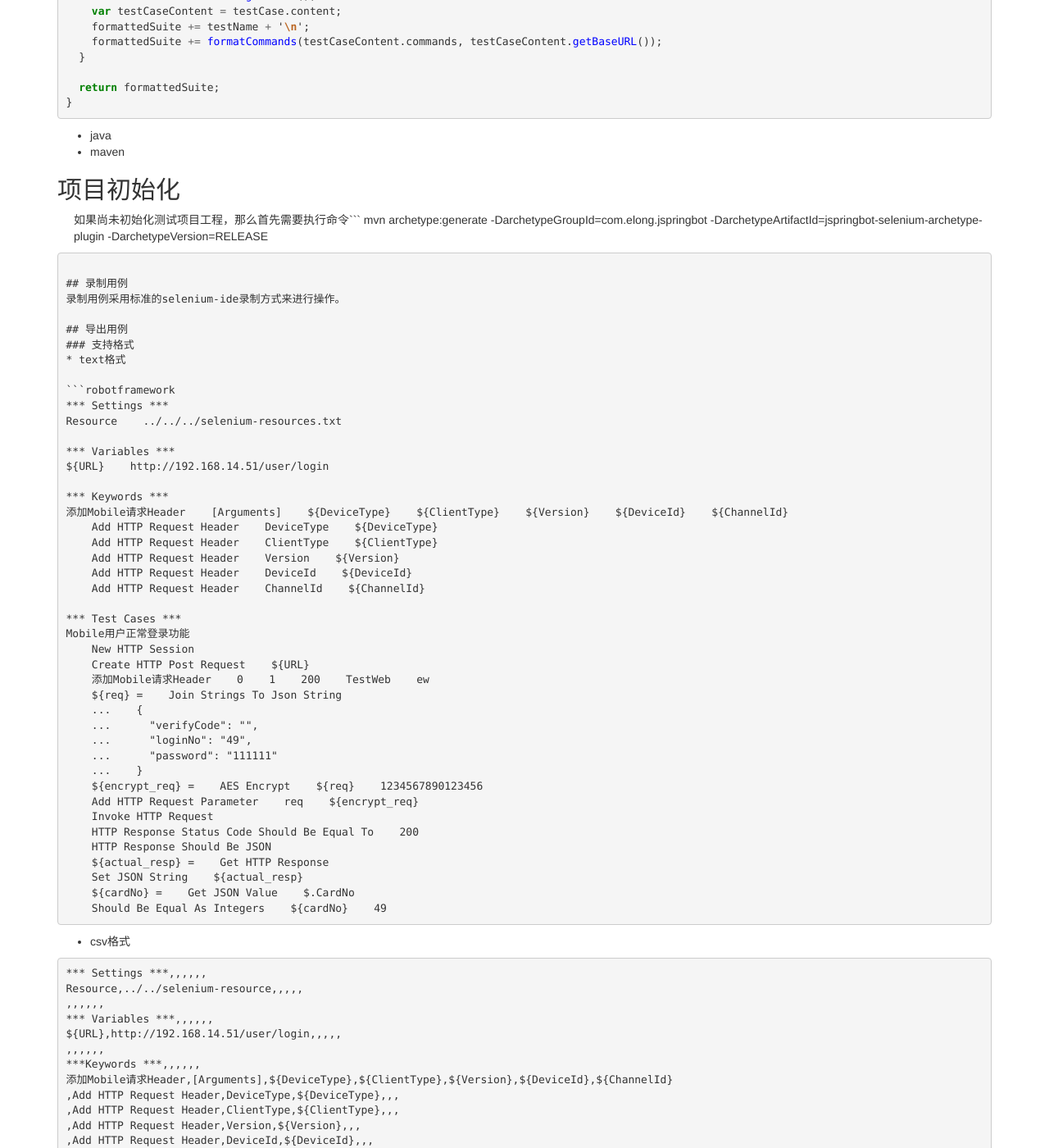
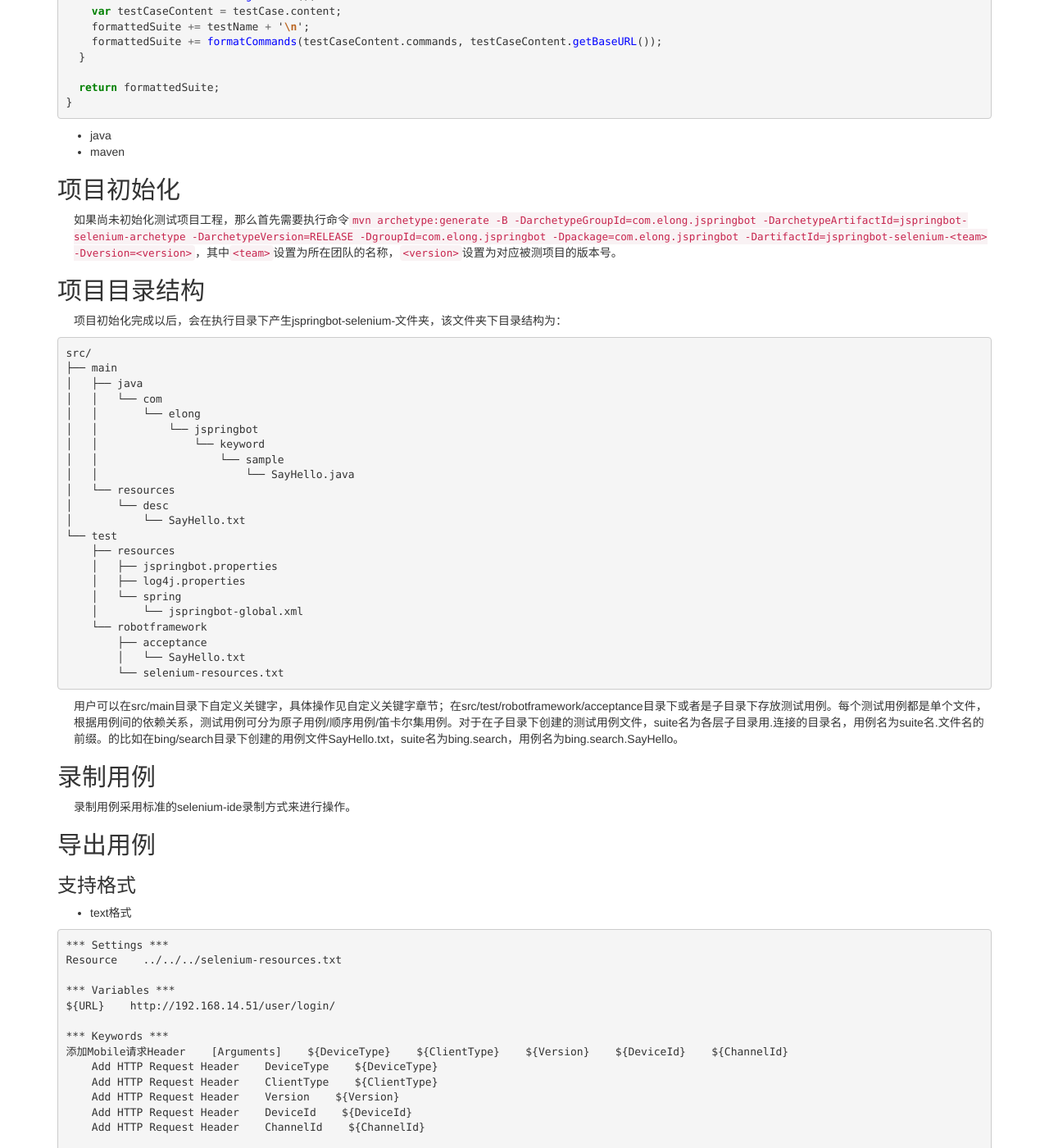
Before and after one commit to yanshuai/blog, a Jekyll site: the page built from _posts/2014-10-18-jspringbot-selenium用户手册.md, in a window 1280 px wide and 1400 px high, scrolled down 2116 px. Shown: the whole window at 82% size. Built offline with Jekyll 4.4.1, drawn with Linux system fonts in a browser that asks for light colours; nearby versions of some CDN libraries; Markdown is read by kramdown in place of the engine named in the settings; some of the changed text lies outside the part shown.

Commit message:
完善jspringbot-selenium用户手册

````diff
--- a/_posts/2014-10-18-jspringbot-selenium用户手册.md
+++ b/_posts/2014-10-18-jspringbot-selenium用户手册.md
@@ -121,9 +121,38 @@ function formatSuite(testSuite, filename) {
 * maven
 
 ## 项目初始化
-如果尚未初始化测试项目工程，那么首先需要执行命令```
-mvn archetype:generate -DarchetypeGroupId=com.elong.jspringbot -DarchetypeArtifactId=jspringbot-selenium-archetype-plugin -DarchetypeVersion=RELEASE
+如果尚未初始化测试项目工程，那么首先需要执行命令```mvn archetype:generate -B -DarchetypeGroupId=com.elong.jspringbot -DarchetypeArtifactId=jspringbot-selenium-archetype -DarchetypeVersion=RELEASE -DgroupId=com.elong.jspringbot -Dpackage=com.elong.jspringbot -DartifactId=jspringbot-selenium-<team> -Dversion=<version>```，其中```<team>```设置为所在团队的名称，```<version>```设置为对应被测项目的版本号。
+
+## 项目目录结构
+
+项目初始化完成以后，会在执行目录下产生jspringbot-selenium-<team>文件夹，该文件夹下目录结构为：
+
 ```
+src/
+├── main
+│   ├── java
+│   │   └── com
+│   │       └── elong
+│   │           └── jspringbot
+│   │               └── keyword
+│   │                   └── sample
+│   │                       └── SayHello.java
+│   └── resources
+│       └── desc
+│           └── SayHello.txt
+└── test
+    ├── resources
+    │   ├── jspringbot.properties
+    │   ├── log4j.properties
+    │   └── spring
+    │       └── jspringbot-global.xml
+    └── robotframework
+        ├── acceptance
+        │   └── SayHello.txt
+        └── selenium-resources.txt
+```
+
+用户可以在src/main目录下自定义关键字，具体操作见自定义关键字章节；在src/test/robotframework/acceptance目录下或者是子目录下存放测试用例。每个测试用例都是单个文件，根据用例间的依赖关系，测试用例可分为原子用例/顺序用例/笛卡尔集用例。对于在子目录下创建的测试用例文件，suite名为各层子目录用.连接的目录名，用例名为suite名.文件名的前缀。的比如在bing/search目录下创建的用例文件SayHello.txt，suite名为bing.search，用例名为bing.search.SayHello。
 
 ## 录制用例
 录制用例采用标准的selenium-ide录制方式来进行操作。
@@ -137,7 +166,7 @@ mvn archetype:generate -DarchetypeGroupId=com.elong.jspringbot -DarchetypeArtifa
 Resource    ../../../selenium-resources.txt
 
 *** Variables ***
-${URL}    http://192.168.14.51/user/login
+${URL}    http://192.168.14.51/user/login/
 
 *** Keywords ***
 添加Mobile请求Header    [Arguments]    ${DeviceType}    ${ClientType}    ${Version}    ${DeviceId}    ${ChannelId}
@@ -207,32 +236,37 @@ Mobile用户正常登录功能,,,,,,
 ,${cardNo} =,Get JSON Value,$.CardNo,,,
 ```
 
-* html格式
+* html格式 [TODO]
 
 <img src="Mobile用户正常登录功能.png" alt="jspringbot-selenium excel格式测试用例" />
 
-* excel格式
+* excel格式 [TODO]
 
 样式与html格式一致，不过提供了可编辑能力。
 
 ### 选择格式
 
-打开selenium-ide，点击Options->Options->Formats，选择jspringbot，设置Format为想要导出的格式。如果选择的导出格式是text格式，那么需要设置Indent为想要缩进的空格数，支持2 spaces/4 spaces/8 spaces策略，推荐使用默认4个空格策略。
+打开selenium-ide，点击Options->Options->Formats，选择jspringbot，设置Format为想要导出的格式。如果选择的导出格式是text格式，那么需要设置Indent为想要缩进的空格数，支持2 spaces/4 spaces/8 spaces策略，推荐使用默认4个空格策略。对于别的格式，不需要关心缩进设置。
 
 <img src="jspringbot导出用例选项.png" alt="jspringbot导出用例选项" />
+
+如果修改了格式或者缩进策略，需要重新启动firefox。
 
 ### 导出
 * 如果想要只导出单个case，那么在Selenium IDE的Test Case窗口双击case名选中要导出的case，然后点击文件->Export Test Case As...->jspringbot，并设置导出的用例文件名为用例名＋后缀名。
 * 如果想要导出整个suite，那么点击文件->Export Test Suite As...->jspringbot，并设置导出的testsuite文件名为suite name＋后缀名。
 
+```
 | 导出格式 | 后缀名 |
 | -------- | ------ |
 | text     | .txt   |
 | csv      | .csv   |
 | html     | .html  |
 | excel    | .xlsx  |
+```
 
 ## 编写用例
+用户可以直接根据上述提到的格式规则手动编写用例，也可以在导出用例以后进行修改。
 
 ## 自定义关键字
 jspringbot-selenium框架支持用户自定义关键字，包括两种方式，一种是实现Keyword接口，另外一种是在方法上打@Setup @Teardown @Verify标签。
@@ -273,14 +307,28 @@ public class SayHello implements Keyword {
 }
 ```
 
-定义好SayHello这个java类，实现Keyword接口的execute方法，在SayHello这个类上打标签@Component及@KeywordInfo。在@KeywordInfo这个标签下，需要设置属性name为关键字的名称Say Hello，设置parameters为关键字后跟着的参数名，description为关键字的描述，建议存放在src/main/resources/desc目录下，描述文件名为类名.txt，比如此关键字的描述文件存放在了src/main/resources/desc/SayHello.txt文件中。
+定义好SayHello这个java类，实现Keyword接口的execute方法，在SayHello这个类上打标签@Component及@KeywordInfo。在@KeywordInfo这个标签下，需要设置属性name为关键字的名称Say Hello，设置parameters为关键字后跟着的参数名，description为关键字的描述，建议存放在src/main/resources/desc目录下，描述文件名为类名.txt，比如此关键字的描述文件存放在了src/main/resources/desc/SayHello.txt文件中。这样用户就可以在测试用例文件中使用Say Hello关键字了。
 
 * 打标签[TODO]
 
 采用japi框架原先所采用的@Setup/@Teardown/@Verify标签方式。
 
 ## 运行用例
+* 执行```mvn clean integration-test```将运行所有的测试用例。
+* 执行```mvn clean integration-test -Dtests=<test1>```将运行单个测试用例<test1>，<test1>为suite名.case名，case名不包含后缀。比如在src/test/robotframework/acceptance目录下，存在文件bing/sayHello.txt，要运行此sayHello用例，需要执行命令```mvn clean integration-test -Dtests=bing.sayHello```。
+* 默认情况下，用例是在firefox中运行的，如果想要在别的浏览器中运行，需要在命令行下加上参数```-Dbrowser=<browser>```，其中```<browser>```为浏览器的名称，包括```ie/firefox/chrome/safari/opera```。
+
+## 查看报告
+运行完用例以后，将在标准屏幕上打印各个用例成功失败的信息，并且在输出目录下产生robotframework-reports目录存放执行报告。
+* 标准屏幕打印如下：
+
+!["robotframework stdout reports"](robotframework-stdout-reports.png)
+
+* 在robotframework-reports目录下，report.html/log.html为用户需要查看的报告，TEST-acceptance.xml可作为持续集成引擎Jenkins的报告文件。在report.html中，可根据Tags/Type/Suites来过滤case，log.html包含了详细的统计信息及执行日志。
+
+!["robotframework log reports"](robotframework-log-reports.png)
 
 ## 案例
 1. [艺龙账号登陆测试用例](jspringbot-selenium-艺龙账号登陆测试用例.html)
 2. [vdisk文件操作测试用例](jspringbot-selenium-vdisk文件操作测试用例.html)
+3. 更多样例见samples工程。
````
Also changed, not shown: other parts of _posts/2014-10-18-jspringbot-selenium用户手册.md (+1 -1 lines), 2014/10/18/robotframework-log-reports.png (added), 2014/10/18/robotframework-stdout-reports.png (added).
